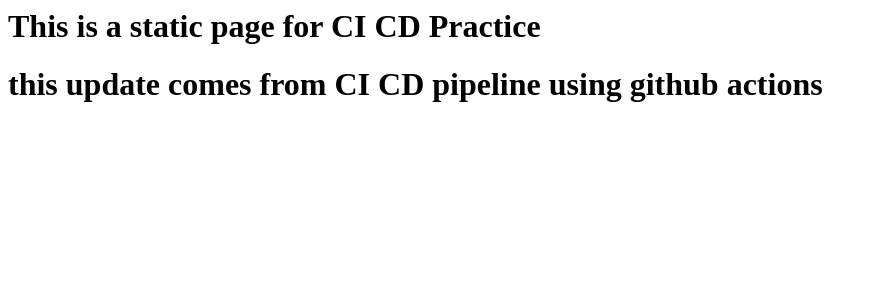
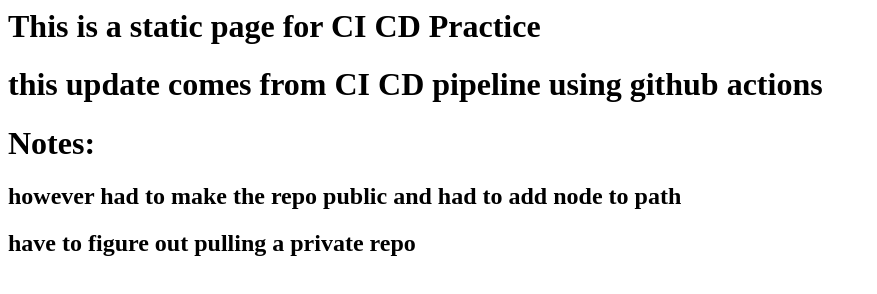
Before and after one commit to gagan-mohan/practice-cicd, a website: page index.html in a window 1280 px wide. Shown: the whole page, without its empty margins (0-877 px from the left). Drawn offline with Linux system fonts and the light colour scheme.

Commit message:
closing notes

```diff
--- a/index.html
+++ b/index.html
@@ -7,5 +7,9 @@
 <h1>This is a static page for CI CD Practice</h1>
 
 <h1>this update comes from CI CD pipeline using github actions</h1>
+
+<h1>Notes:</h1>
+<h2>however had to make the repo public and had to add node to path</h2>
+<h2>have to figure out pulling a private repo</h2>
 </body>
 </html>
```
